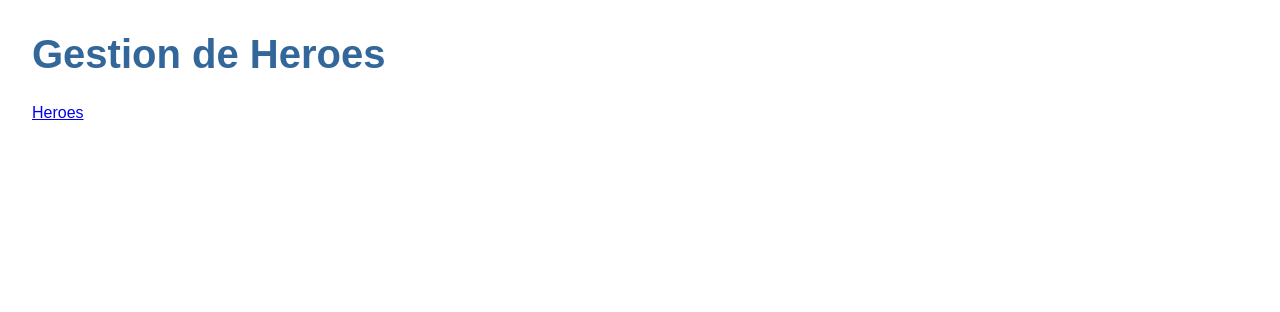
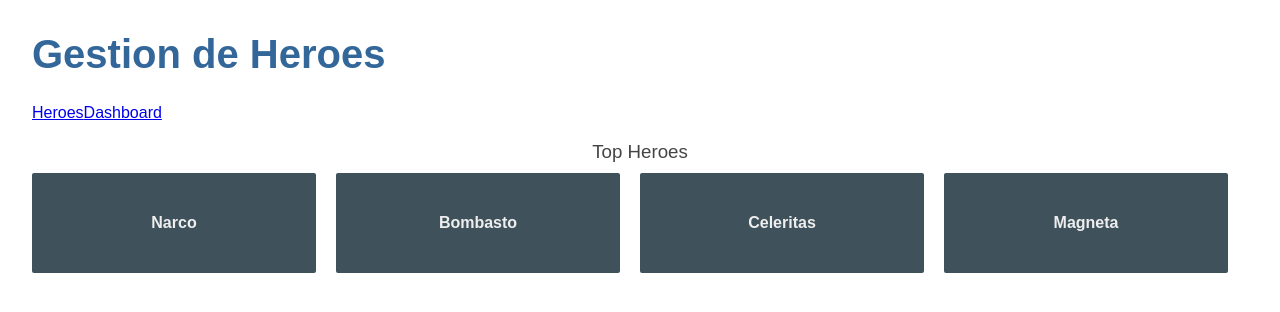
Before and after one commit to Aitorgg02/angular-gestion-heroes, an Angular app: page /dashboard in a window 1280 px wide. Before the commit this address led to /. Shown: the top 312 px of the page. Built offline with nearby package versions, Linux system fonts and the light colour scheme.

Commit message:
pagina 32 dashboard terminado

```diff
--- a/src/app/app-routing.module.ts
+++ b/src/app/app-routing.module.ts
@@ -1,9 +1,12 @@
 import { NgModule } from '@angular/core';
 import { RouterModule, Routes } from '@angular/router';
 import { HeroesComponent } from './heroes/heroes.component';
+import { DashboardComponent }   from './dashboard/dashboard.component';
 
 const routes: Routes = [
-  { path: 'heroes', component: HeroesComponent }
+  { path: 'heroes', component: HeroesComponent },
+  { path: 'dashboard', component: DashboardComponent },
+  { path: '', redirectTo:  '/dashboard', pathMatch: 'full'},
 ];
 
 @NgModule({
--- a/src/app/app.component.html
+++ b/src/app/app.component.html
@@ -1,6 +1,6 @@
 <h1>{{titulo}}</h1>
 <nav>
   <a routerLink="/heroes">Heroes</a>
+  <a routerLink="/dashboard">Dashboard</a>
 </nav>
 <router-outlet></router-outlet>
-<app-mensajes></app-mensajes>
--- a/src/app/app.module.ts
+++ b/src/app/app.module.ts
@@ -7,14 +7,16 @@
 import { FormsModule } from '@angular/forms';
 import { HeroeDetalleComponent } from './heroe-detalle/heroe-detalle.component';
 import { GestionarHeroesService } from './servicios/gestionar-heroes.service';
-import { MensajesComponent } from './mensajes/mensajes.component'
+import { MensajesComponent } from './mensajes/mensajes.component';
+import { DashboardComponent } from './dashboard/dashboard.component'
 
 @NgModule({
   declarations: [
     AppComponent,
     HeroesComponent,
     HeroeDetalleComponent,
-    MensajesComponent
+    MensajesComponent,
+    DashboardComponent
   ],
   imports: [
     BrowserModule,
--- /dev/null
+++ b/src/app/dashboard/dashboard.component.css
@@ -0,0 +1,63 @@
+/* DashboardComponent's private CSS styles */
+[class*='col-'] {
+    float: left;
+    padding-right: 20px;
+    padding-bottom: 20px;
+  }
+  [class*='col-']:last-of-type {
+    padding-right: 0;
+  }
+  a {
+    text-decoration: none;
+  }
+  *, *:after, *:before {
+    -webkit-box-sizing: border-box;
+    -moz-box-sizing: border-box;
+    box-sizing: border-box;
+  }
+  h3 {
+    text-align: center;
+    margin-bottom: 0;
+  }
+  h4 {
+    position: relative;
+  }
+  .grid {
+    margin: 0;
+  }
+  .col-1-4 {
+    width: 25%;
+  }
+  .module {
+    padding: 20px;
+    text-align: center;
+    color: #eee;
+    max-height: 120px;
+    min-width: 120px;
+    background-color: #3f525c;
+    border-radius: 2px;
+  }
+  .module:hover {
+    background-color: #eee;
+    cursor: pointer;
+    color: #607d8b;
+  }
+  .grid-pad {
+    padding: 10px 0;
+  }
+  .grid-pad > [class*='col-']:last-of-type {
+    padding-right: 20px;
+  }
+  @media (max-width: 600px) {
+    .module {
+      font-size: 10px;
+      max-height: 75px; }
+  }
+  @media (max-width: 1024px) {
+    .grid {
+      margin: 0;
+    }
+    .module {
+      min-width: 60px;
+    }
+  }
--- /dev/null
+++ b/src/app/dashboard/dashboard.component.html
@@ -0,0 +1,8 @@
+<h3>Top Heroes</h3>
+<div class="grid grid-pad">
+  <a *ngFor="let heroe of heroes" class="col-1-4">
+    <div class="module heroe">
+      <h4>{{heroe.nombre}}</h4>
+    </div>
+  </a>
+</div>
--- /dev/null
+++ b/src/app/dashboard/dashboard.component.ts
@@ -0,0 +1,23 @@
+import { Component, OnInit } from '@angular/core';
+import { Heroe } from '../heroe';
+import { GestionarHeroesService } from '../servicios/gestionar-heroes.service';
+
+@Component({
+  selector: 'app-dashboard',
+  templateUrl: './dashboard.component.html',
+  styleUrls: [ './dashboard.component.css' ]
+})
+export class DashboardComponent implements OnInit {
+  heroes: Heroe[] = [];
+
+  constructor(private gestionarHeroesService: GestionarHeroesService) { }
+
+  ngOnInit() {
+    this.getHeroes();
+  }
+
+  getHeroes(): void {
+    this.gestionarHeroesService.getHeroes()
+      .subscribe(heroes => this.heroes = heroes.slice(1, 5));
+  }
+}
```
Also changed, not shown: 1 other file (tests, documents, lock files or other folders).
